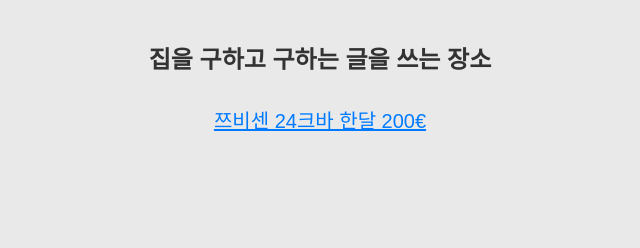
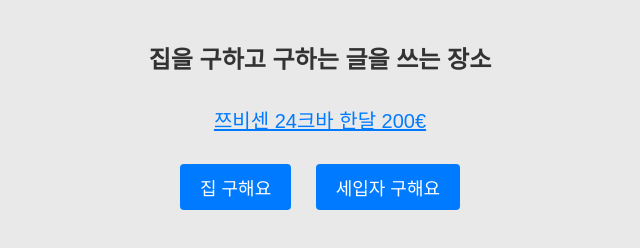
Before and after one commit to Junho-J/test, a plain HTML site: page wohnungssuche.html in a window 1280 px wide. Shown: the whole page, without its empty margins (320-960 px from the left). Drawn offline with Linux system fonts and the light colour scheme.

Commit message:
Update wohnungssuche.html

```diff
--- a/wohnungssuche.html
+++ b/wohnungssuche.html
@@ -66,6 +66,30 @@
                 margin: 0 auto;
             }
         }
+
+        /* Style für die neuen Buttons */
+        .placeholder-buttons {
+            text-align: center;
+            margin-top: 20px;
+        }
+
+        .placeholder-buttons button {
+            margin: 10px;
+            padding: 10px 20px;
+            font-size: 18px;
+            border: none;
+            border-radius: 4px;
+            background-color: #007BFF;
+            color: white;
+            cursor: pointer;
+            transition: background-color 0.3s, transform 0.3s;
+        }
+
+        .placeholder-buttons button:hover {
+            background-color: #0056b3;
+            transform: scale(1.05);
+        }
+
     </style>
     <script>
         function toggleDetails() {
@@ -86,5 +110,11 @@
       <p><strong>가격:</strong> 한달 200유로</p>
       <p><strong>위치:</strong> 교통이 좋은 좋아요</p>
     </div>
+
+    <!-- Placeholder Buttons -->
+    <div class="placeholder-buttons">
+        <button>집 구해요</button>
+        <button>세입자 구해요</button>
+    </div>
 </body>
 </html>
```
